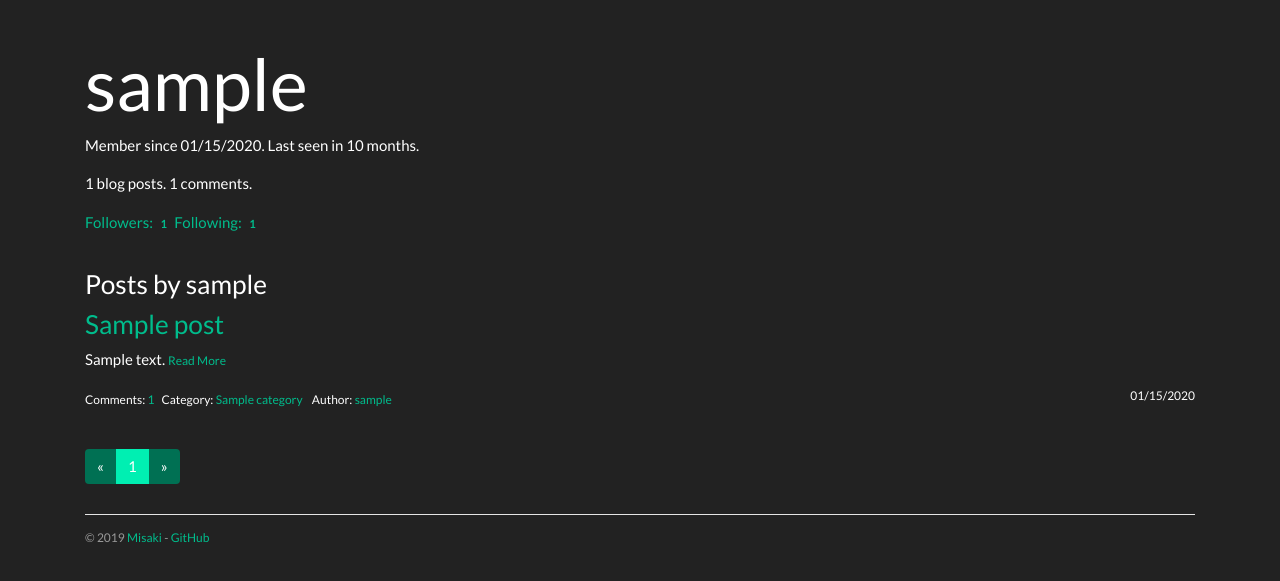
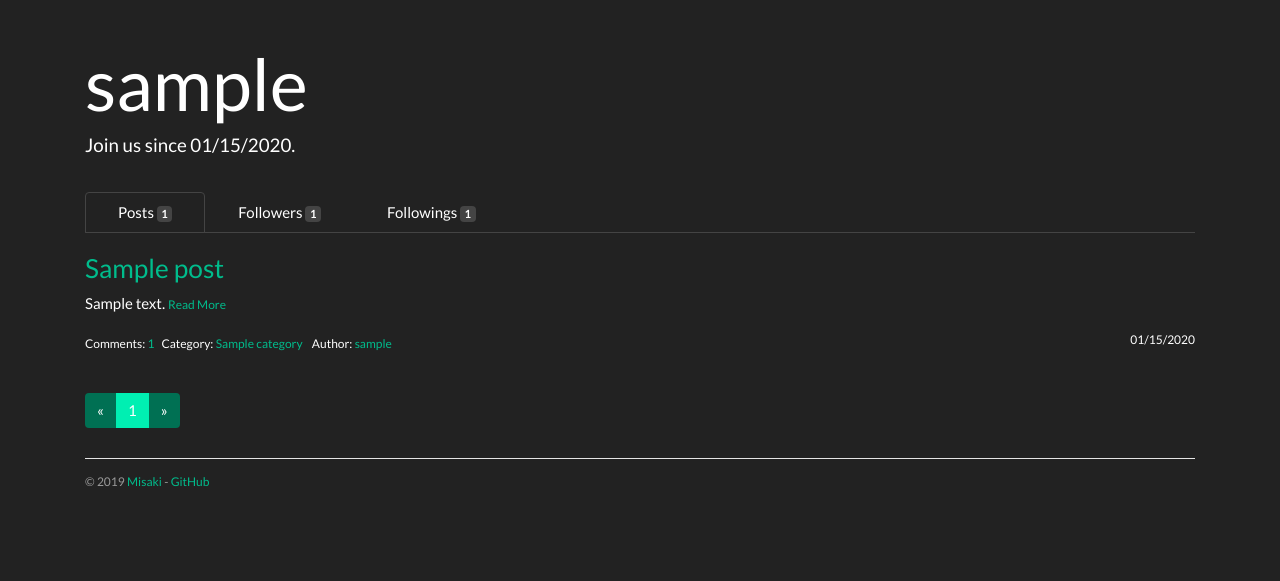
Before and after one commit to python-myway/ablog, a Flask app: page /user/user/1 in a window 1280 px wide. Shown: the part 71-652 px from the top of the page. Run offline with Flask 2, Linux system fonts and the light colour scheme; a user stored in the database is signed in; tables that the repository leaves empty hold one stand-in row (values such as "Sample post"); parts of the project's set-up code (start-up, migrations or seed data) failed here and were passed over; some libraries are stand-ins or nearby versions.

Commit message:
update home/user page

```diff
--- a/ablog/blueprints/user.py
+++ b/ablog/blueprints/user.py
@@ -15,75 +15,68 @@ user_bp = Blueprint('user', __name__)
 @user_bp.route('/user/<int:user_id>')
 @login_required
 def user(user_id):
-    author = User.query.get_or_404(user_id)
-    page = request.args.get('page', 1, type=int)
-    per_page=current_app.config['ABLOG_POST_PER_PAGE']
-    pagination = Post.query.with_parent(author)\
-            .order_by(Post.timestamp.desc())\
-            .paginate(page, per_page=per_page)
-    posts = pagination.items
-    return render_template('user/user.html', user=author, posts=posts,
-                           pagination=pagination)
+	author = User.query.get_or_404(user_id)
+	page = request.args.get('page', 1, type=int)
+
+	per_page_posts=current_app.config['ABLOG_POST_PER_PAGE']
+	pagination_posts = Post.query.with_parent(author)\
+			.order_by(Post.timestamp.desc())\
+			.paginate(page, per_page=per_page_posts)
+	posts = pagination_posts.items
+	followers = []
+	pagination_followers= []
+	pagination_followings= []
+	followings = []
+
+	per_page_followers = current_app.config['ABLOG_TABLE_PER_PAGE']
+	pagination_followers = author.follower.paginate(1, per_page=per_page_followers)
+	followers = pagination_followers.items
+
+	per_page_followings = current_app.config['ABLOG_TABLE_PER_PAGE']
+	pagination_followings = author.followed.paginate(1, per_page=per_page_followings)
+	followings = pagination_followings.items
+
+	return render_template('user/user.html', page=page, user=author,
+		posts=posts, pagination_posts=pagination_posts,
+		followers=followers, pagination_followers=pagination_followers,
+		followings=followings, pagination_followings=pagination_followings)
 
 
 @user_bp.route('/follow/<int:user_id>', methods=['POST'])
 @login_required
 def follow(user_id):
-    user = User.query.get_or_404(user_id)
-    if current_user.is_following(user):
-        flash('You are already following this user.', 'warning')
-        return redirect_back()
-    current_user.follow(user)
-    db.session.commit()
-    flash('You are now following {}.'.format(user.username), 'success')
-    return redirect_back()
+	user = User.query.get_or_404(user_id)
+	if current_user.is_following(user):
+		flash('You are already following this user.', 'warning')
+		return redirect_back()
+	current_user.follow(user)
+	db.session.commit()
+	flash('You are now following {}.'.format(user.username), 'success')
+	return redirect_back()
 
 
 @user_bp.route('/unfollow/<int:user_id>', methods=['POST'])
 @login_required
 def unfollow(user_id):
-    user = User.query.get_or_404(user_id)
-    if not current_user.is_following(user):
-        flash('You are not following this user.', 'warning')
-        return redirect_back()
-    current_user.unfollow(user)
-    db.session.commit()
-    flash('You are not following {} anymore.'.format(user.username), 'success')
-    return redirect_back()
-
-@user_bp.route('/followers/<int:user_id>')
-@login_required
-def followers(user_id):
-    user = User.query.get_or_404(user_id)
-    page = request.args.get('page', 1, type=int)
-    pagination = user.follower.paginate(
-        page, per_page=current_app.config['ABLOG_TABLE_PER_PAGE'])
-    return render_template('user/followers.html',
-            user=user, pagination=pagination, page=page,
-            followers=pagination.items, title='Followers')
-
-
-@user_bp.route('/followed_by/<int:user_id>')
-@login_required
-def followed_by(user_id):
-    user = User.query.get_or_404(user_id)
-    page = request.args.get('page', 1, type=int)
-    pagination = user.followed.paginate(
-        page, per_page=current_app.config['ABLOG_TABLE_PER_PAGE'])
-    return render_template('user/followers.html',
-            user=user, pagination=pagination, page=page,
-            followers=pagination.items, title="Followed by")
+	user = User.query.get_or_404(user_id)
+	if not current_user.is_following(user):
+		flash('You are not following this user.', 'warning')
+		return redirect_back()
+	current_user.unfollow(user)
+	db.session.commit()
+	flash('You are not following {} anymore.'.format(user.username), 'success')
+	return redirect_back()
 
 
 @user_bp.route('/recommend')
 @login_required
 def recommend():
-        # just for now
-        stmt = db.session.query(Comment.post_id, func.count('*').\
-                label('comment_count')).group_by(Comment.post_id).subquery()
-        raw_hotest = db.session.query(Post, stmt.c.comment_count).\
-                outerjoin(stmt, Post.id==stmt.c.post_id).\
-                order_by(desc(stmt.c.comment_count)).limit(5).all()
-        posts_hotest_user = set([post.author for (post, _) in raw_hotest \
-                if post.author.id != current_user._get_current_object().id])
-        return render_template('user/recommend.html', users=posts_hotest_user)
+		# just for now
+		stmt = db.session.query(Comment.post_id, func.count('*').\
+				label('comment_count')).group_by(Comment.post_id).subquery()
+		raw_hotest = db.session.query(Post, stmt.c.comment_count).\
+				outerjoin(stmt, Post.id==stmt.c.post_id).\
+				order_by(desc(stmt.c.comment_count)).limit(5).all()
+		posts_hotest_user = set([post.author for (post, _) in raw_hotest \
+				if post.author.id != current_user._get_current_object().id])
+		return render_template('user/recommend.html', users=posts_hotest_user)
--- a/ablog/templates/user/user.html
+++ b/ablog/templates/user/user.html
@@ -7,8 +7,7 @@
 <div class="page-header">
     <div class="profile-header">
         <h1 class="display-3" >{{ user.username }}</h1>
-        <p>Member since {{ moment(user.create_time).format('L') }}. Last seen {{ moment(user.last_seen).fromNow() }}.</p>
-        <p>{{ user.posts.count() }} blog posts. {{ user.comments.count() }} comments.</p>
+        <h5>Join us since {{ moment(user.create_time).format('L') }}.</h5>
         <p>
             {% if current_user !=  user %}
             {% if not current_user|is_follow(user.username) %}
@@ -29,17 +28,86 @@
                 </form>
             {% endif %}
             {% endif %}
-            <a href="{{ url_for('user.followers', user_id=user.id) }}">Followers: <span class="badge">{{ user.follower.count() }}</span></a>
-            <a href="{{ url_for('user.followed_by', user_id=user.id) }}">Following: <span class="badge">{{ user.followed.count() }}</span></a>
-            {% if current_user.is_authenticated and user != current_user and user.is_following(current_user) %}
-            | <span class="label label-default">Follows you</span>
-            {% endif %}
         </p>
     </div>
 </div>
-<h3>Posts by {{ user.username }}</h3>
-{% include 'post/_posts.html' %}
-{% if posts %}
-    <div class="page-footer">{{ render_pagination(pagination) }}</div>
-{% endif %}
+<nav>
+    <div class="nav nav-tabs" id="nav-tab" role="tablist">
+        <a class="nav-item nav-link active" id="nav-posts-tab" data-toggle="tab" href="#nav-posts" role="tab" aria-controls="nav-posts" aria-selected="true">Posts
+            <span class="badge badge-secondary">{{ user.posts.count() }}</span></a>
+        <a class="nav-item nav-link" id="nav-followers-tab" data-toggle="tab" href="#nav-followers" role="tab" aria-controls="nav-followers" aria-selected="false">Followers
+            <span class="badge badge-secondary">{{ user.follower.count() }}</span>
+        </a>
+        <a class="nav-item nav-link" id="nav-followings-tab" data-toggle="tab" href="#nav-followings" role="tab" aria-controls="nav-followings" aria-selected="false">Followings
+            <span class="badge badge-secondary">{{ user.followed.count() }}</span>
+        </a>
+    </div>
+</nav>
+<div class="tab-content" id="nav-tabContent">
+    <div class="tab-pane fade show active" id="nav-posts" role="tabpanel" aria-labelledby="nav-posts-tab">
+        {% include 'post/_posts.html' %}
+        {% if posts %}
+            <div class="page-footer">{{ render_pagination(pagination_posts) }}</div>
+        {% endif %}
+    </div>
+    <div class="tab-pane fade" id="nav-followers" role="tabpanel" aria-labelledby="nav-followers-tab">
+        {% if followers %}
+        <table class="table table-striped">
+            <thead>
+                <tr>
+                    <td>No.</td>
+                    <td>Username</td>
+                    <td>Since</td>
+                </tr>
+            </thead>
+            {% for follow in followers %}
+            <tr>
+                <td>{{ loop.index }}</td>
+                <td>
+                    <a href="{{ url_for('user.user', user_id = follow.follower.id) }}">
+                            {{ follow.follower.username }}
+                    </a>
+                </td>
+                <td>{{ moment(follow.timestamp).format('L') }}</td>
+            </tr>
+            {% endfor %}
+        </table>
+        <div class="pagination">
+            {{ render_pagination(pagination_followers) }}
+        </div>
+        {% endif %}
+    </div>
+    <div class="tab-pane fade" id="nav-followings" role="tabpanel" aria-labelledby="nav-followings-tab">
+        {% if followings %}
+        <table class="table table-striped">
+            <thead>
+                <tr>
+                    <td>No.</td>
+                    <td>Username</td>
+                    <td>Since</td>
+                </tr>
+            </thead>
+            {% for follow in followings %}
+            <tr>
+                <td>{{ loop.index }}</td>
+                <td>
+                    <a href="{{ url_for('user.user', user_id = follow.followed.id) }}">
+                        {{ follow.followed.username }}
+                    </a>
+                </td>
+                <td>{{ moment(follow.timestamp).format('L') }}</td>
+            </tr>
+            {% endfor %}
+        </table>
+        <div class="pagination">
+            {{ render_pagination(pagination_followings) }}
+        </div>
+        {% endif %}
+    </div>
+</div>
 {% endblock %}
+{% block scripts %}
+    {{ super() }}
+    <script>
+    </script>
+{% endblock %}
```
Also changed, not shown: ablog/templates/post/about.html (deleted, +0 -17 lines), ablog/templates/post/home.html (+20 -16 lines), ablog/templates/user/followers.html (deleted, +0 -36 lines).
